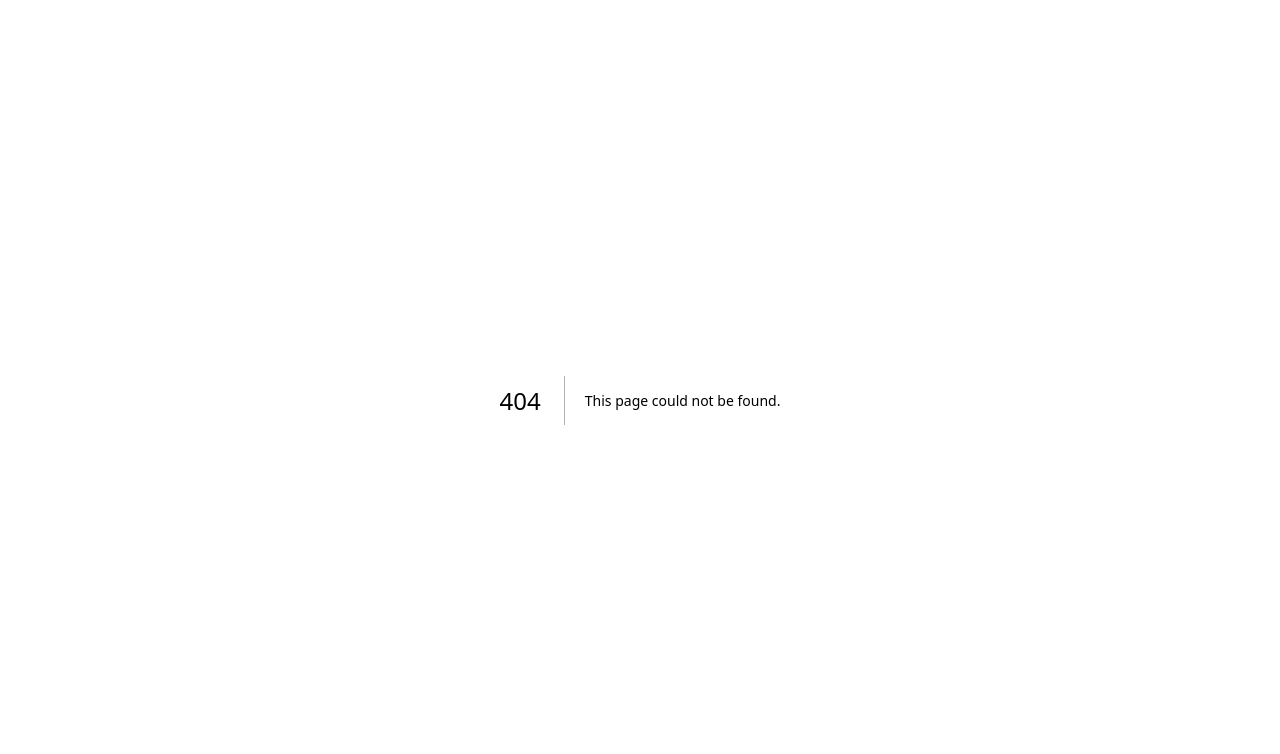
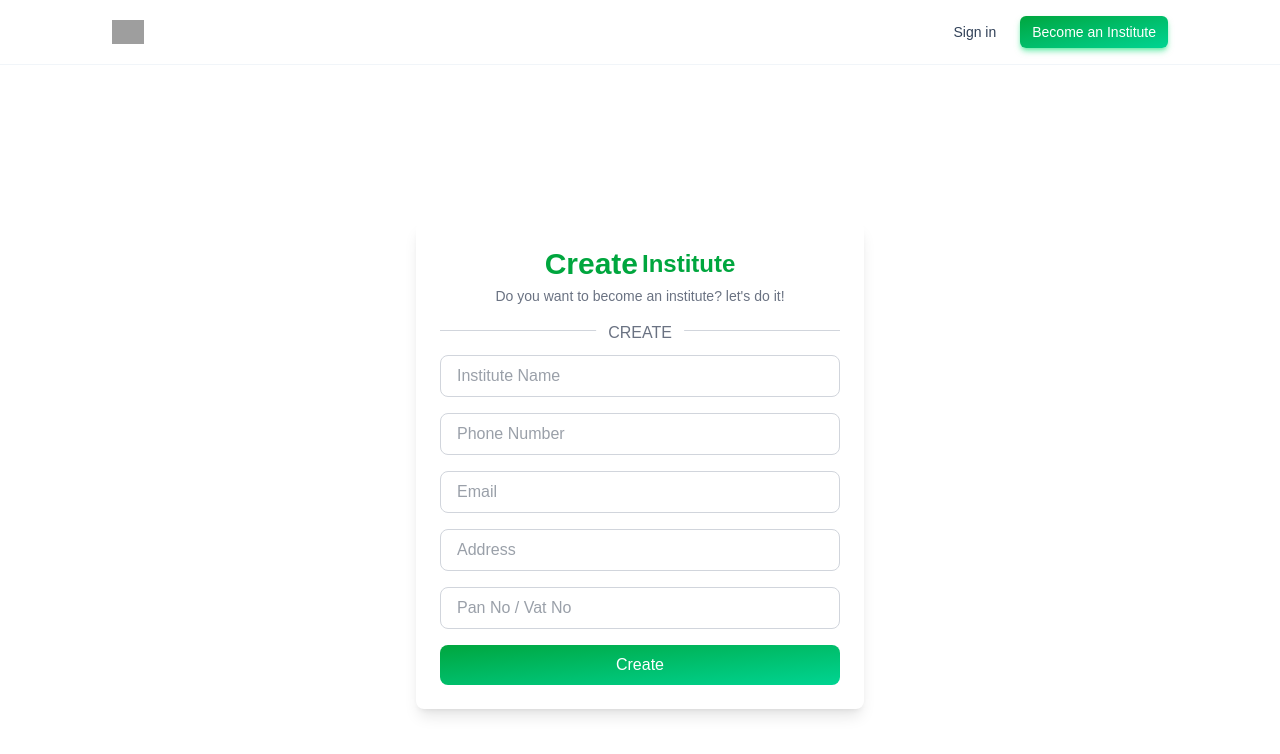
Before and after one commit to ssushilgit/ProjectTwo-SaaS_Course, a Next.js app in the folder client/: page /institute/become in a window 1280 px wide. Before the commit this address had no page. Shown: the top 754 px of the page. Built offline with nearby package versions, Linux system fonts and the light colour scheme; grey boxes are pictures that could not be loaded.

Commit message:
Create Institute - UI

```diff
--- a/client/src/app/auth/login/page.tsx
+++ b/client/src/app/auth/login/page.tsx
@@ -55,13 +55,13 @@
                         <div>
                             <label htmlFor="new-password" className="block text-sm font-medium text-gray-700">Email</label>
                             <div className="mt-1">
-                                <input onChange={handleLoginDataChange} name="email" type="email" required className="px-2 py-3 mt-1 block w-full rounded-md border border-gray-300 shadow-sm focus:border-sky-500 focus:outline-none focus:ring-sky-500 sm:text-sm" />
+                                <input onChange={handleLoginDataChange} name="email" type="email" required className="px-2 py-3 mt-1 block w-full rounded-md border border-gray-300 shadow-sm focus:border-sky-500 focus:outline-none focus:ring-sky-500 sm:text-sm text-gray-900" />
                             </div>
                         </div>
                         <div>
                             <label htmlFor="password" className="block text-sm font-medium text-gray-700">Password</label>
                             <div className="mt-1">
-                                <input onChange={handleLoginDataChange} name="password" type="password" autoComplete="email-address" required className="px-2 py-3 mt-1 block w-full rounded-md border border-gray-300 shadow-sm focus:border-sky-500 focus:outline-none focus:ring-sky-500 sm:text-sm" />
+                                <input onChange={handleLoginDataChange} name="password" type="password" autoComplete="email-address" required className="px-2 py-3 mt-1 block w-full rounded-md border border-gray-300 shadow-sm focus:border-sky-500 focus:outline-none focus:ring-sky-500 sm:text-sm text-gray-900" />
                             </div>
                         </div>
                         <div>
--- a/client/src/app/auth/register/page.tsx
+++ b/client/src/app/auth/register/page.tsx
@@ -53,19 +53,19 @@
                         <div>
                             <label htmlFor="new-password" className="block text-sm font-medium text-gray-700">Username</label>
                             <div className="mt-1">
-                                <input onChange={handleRegisterDataChange} name="username" type="username" required className="px-2 py-3 mt-1 block w-full rounded-md border border-gray-300 shadow-sm focus:border-sky-500 focus:outline-none focus:ring-sky-500 sm:text-sm" />
+                                <input onChange={handleRegisterDataChange} name="username" type="username" required className="px-2 py-3 mt-1 block w-full rounded-md border border-gray-300 shadow-sm focus:border-sky-500 focus:outline-none focus:ring-sky-500 sm:text-sm text-gray-900" />
                             </div>
                         </div>
                         <div>
                             <label htmlFor="password" className="block text-sm font-medium text-gray-700">Email</label>
                             <div className="mt-1">
-                                <input onChange={handleRegisterDataChange} name="email" type="email-address" autoComplete="email-address" required className="px-2 py-3 mt-1 block w-full rounded-md border border-gray-300 shadow-sm focus:border-sky-500 focus:outline-none focus:ring-sky-500 sm:text-sm" />
+                                <input onChange={handleRegisterDataChange} name="email" type="email-address" autoComplete="email-address" required className="px-2 py-3 mt-1 block w-full rounded-md border border-gray-300 shadow-sm focus:border-sky-500 focus:outline-none focus:ring-sky-500 sm:text-sm text-gray-900" />
                             </div>
                         </div>
                         <div>
                             <label htmlFor="password" className="block text-sm font-medium text-gray-700">Password</label>
                             <div className="mt-1">
-                                <input onChange={handleRegisterDataChange} name="password" type="password" autoComplete="email-address" required className="px-2 py-3 mt-1 block w-full rounded-md border border-gray-300 shadow-sm focus:border-sky-500 focus:outline-none focus:ring-sky-500 sm:text-sm" />
+                                <input onChange={handleRegisterDataChange} name="password" type="password" autoComplete="email-address" required className="px-2 py-3 mt-1 block w-full rounded-md border border-gray-300 shadow-sm focus:border-sky-500 focus:outline-none focus:ring-sky-500 sm:text-sm text-gray-900" />
                             </div>
                         </div>
                         <div>
--- /dev/null
+++ b/client/src/app/institute/become/page.tsx
@@ -0,0 +1,53 @@
+function becomeInstitute(){
+    return(
+        <div className="flex items-center justify-center h-screen">
+        <div className="w-full max-w-md bg-white p-6 rounded-lg shadow-lg">
+            {/* Logo and Heading */}
+            <div className="text-center">
+            <h1 className="text-2xl font-semibold text-green-600 flex items-center justify-center">
+                <span className="mr-1 text-3xl font-bold">Create</span>
+                Institute
+            </h1>
+            <p className="text-gray-500 text-sm mt-1">
+                Do you want to become an institute? let's do it!
+            </p>
+            </div>
+            {/* Divider */}
+            <div className="my-6 border-t border-gray-300 relative">
+            <span className="absolute top-[-10px] bg-white left-1/2 transform -translate-x-1/2 px-3 text-gray-500">
+                CREATE
+            </span>
+            </div>
+            {/* Form */}
+            <form className="space-y-4">
+            <div>
+                <input type="text" placeholder="Institute Name" className="w-full px-4 py-2 border border-gray-300 rounded-lg text-gray-700 focus:outline-none focus:ring focus:ring-blue-100" />
+            </div>
+            <div>
+                <input type="text" placeholder="Phone Number" className="w-full px-4 py-2 border border-gray-300 rounded-lg text-gray-700 focus:outline-none focus:ring focus:ring-blue-100" />
+            </div>
+            <div>
+                <input type="email" placeholder="Email" className="w-full px-4 py-2 border border-gray-300 rounded-lg text-gray-700 focus:outline-none focus:ring focus:ring-blue-100" />
+            </div>
+            <div>
+                <input type="text" placeholder="Address" className="w-full px-4 py-2 border border-gray-300 rounded-lg text-gray-700 focus:outline-none focus:ring focus:ring-blue-100" />
+            </div>
+            <div>
+                <input type="text" placeholder="Pan No / Vat No" className="w-full px-4 py-2 border border-gray-300 rounded-lg text-gray-700 focus:outline-none focus:ring focus:ring-blue-100" />
+            </div>
+
+
+            {/* Submit Button */}
+            <button type="submit" className="w-full bg-gradient-to-br from-green-600 to-emerald-400 text-white py-2 rounded-lg hover:from-blue-600 hover:to-blue-700 transition">
+                Create
+            </button>
+            </form>
+
+
+        </div>
+        </div>
+
+    )
+}
+
+export default becomeInstitute
--- a/client/src/app/layout.tsx
+++ b/client/src/app/layout.tsx
@@ -4,6 +4,7 @@
 import "./globals.css";
 import { Provider } from "react-redux";
 import store from "@/lib/store/store";
+import Navbar from "@/lib/components/navbar/Navbar";
 
 const geistSans = Geist({
   variable: "--font-geist-sans",
@@ -31,6 +32,7 @@
           className={`${geistSans.variable} ${geistMono.variable} antialiased`}
         >
           <Provider store={store}>
+            <Navbar/>
             {children}
           </Provider>
         </body>
--- /dev/null
+++ b/client/src/lib/components/navbar/Navbar.tsx
@@ -0,0 +1,38 @@
+function Navbar(){
+    return(
+        <>
+            <header className="sticky inset-0 z-50 border-b border-slate-100 bg-white/80 backdrop-blur-lg">
+            <nav className="mx-auto flex max-w-6xl gap-8 px-6 transition-all duration-200 ease-in-out lg:px-12 py-4">
+                <div className="relative flex items-center">
+                <a href="/">
+                    <img src="https://www.svgrepo.com/show/499831/target.svg" loading="lazy" style={{color: 'transparent'}} width={32} height={32} /></a>
+                </div>
+                {/* <ul className="hidden items-center justify-center gap-6 md:flex">
+                <li className="pt-1.5 font-dm text-sm font-medium text-slate-700">
+                    <a href="#">Pricing</a>
+                </li>
+                <li className="pt-1.5 font-dm text-sm font-medium text-slate-700">
+                    <a href="#">Blog</a>
+                </li>
+                <li className="pt-1.5 font-dm text-sm font-medium text-slate-700">
+                    <a href="#">Docs</a>
+                </li>
+                </ul> */}
+                <div className="flex-grow" />
+                <div className="hidden items-center justify-center gap-6 md:flex">
+                <a href="#" className="font-dm text-sm font-medium text-slate-700">Sign in</a>
+                <a href="#" className="rounded-md bg-gradient-to-br from-green-600 to-emerald-400 px-3 py-1.5 font-dm text-sm font-medium text-white shadow-md shadow-green-400/50 transition-transform duration-200 ease-in-out hover:scale-[1.03]"> Become an Institute
+                </a>
+                </div>
+                <div className="relative flex items-center justify-center md:hidden">
+                <button type="button">
+                    <svg xmlns="http://www.w3.org/2000/svg" fill="none" viewBox="0 0 24 24" strokeWidth="1.5" stroke="currentColor" aria-hidden="true" className="h-6 w-auto text-slate-900"><path strokeLinecap="round" strokeLinejoin="round" d="M3.75 6.75h16.5M3.75 12h16.5m-16.5 5.25h16.5" /></svg>
+                </button>
+                </div>
+            </nav>
+            </header>
+        </>
+    )
+}
+
+export default Navbar
```
